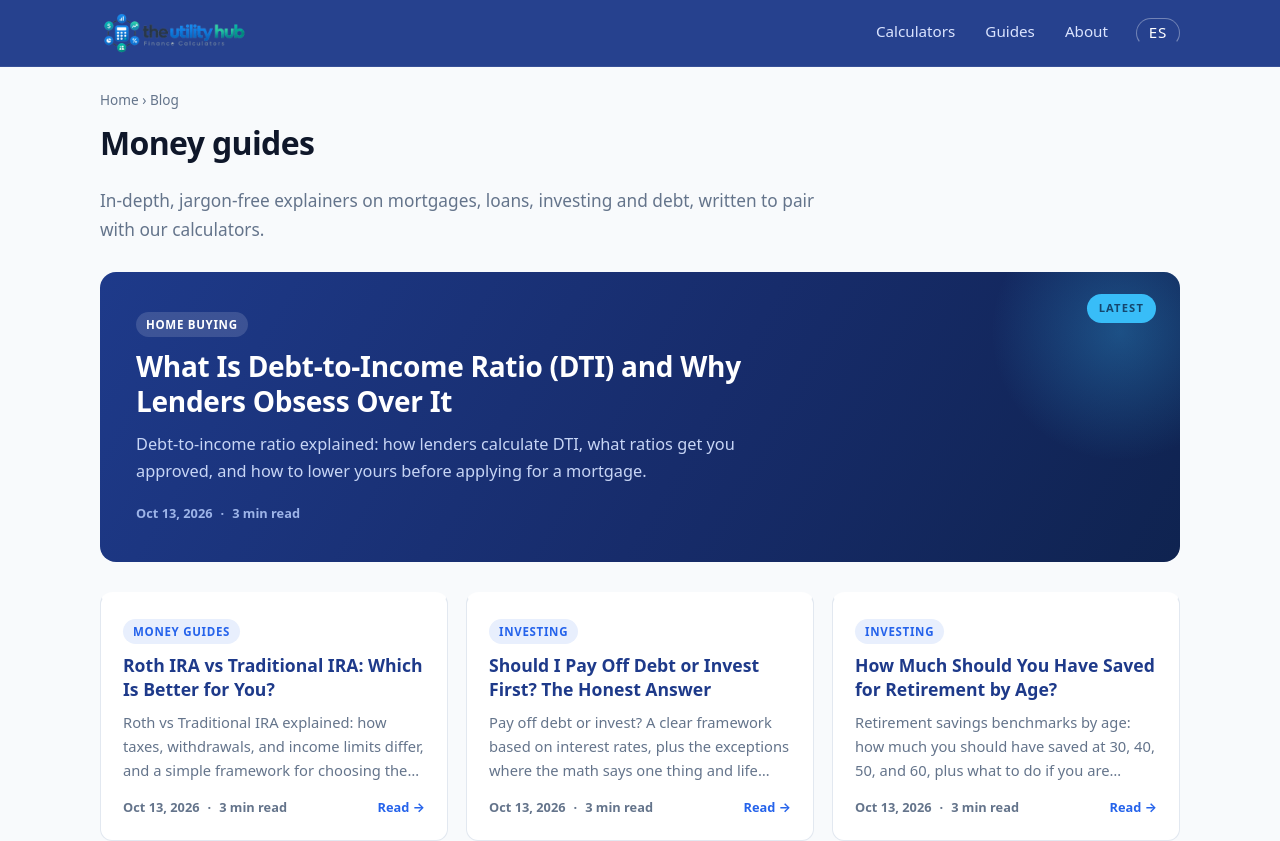
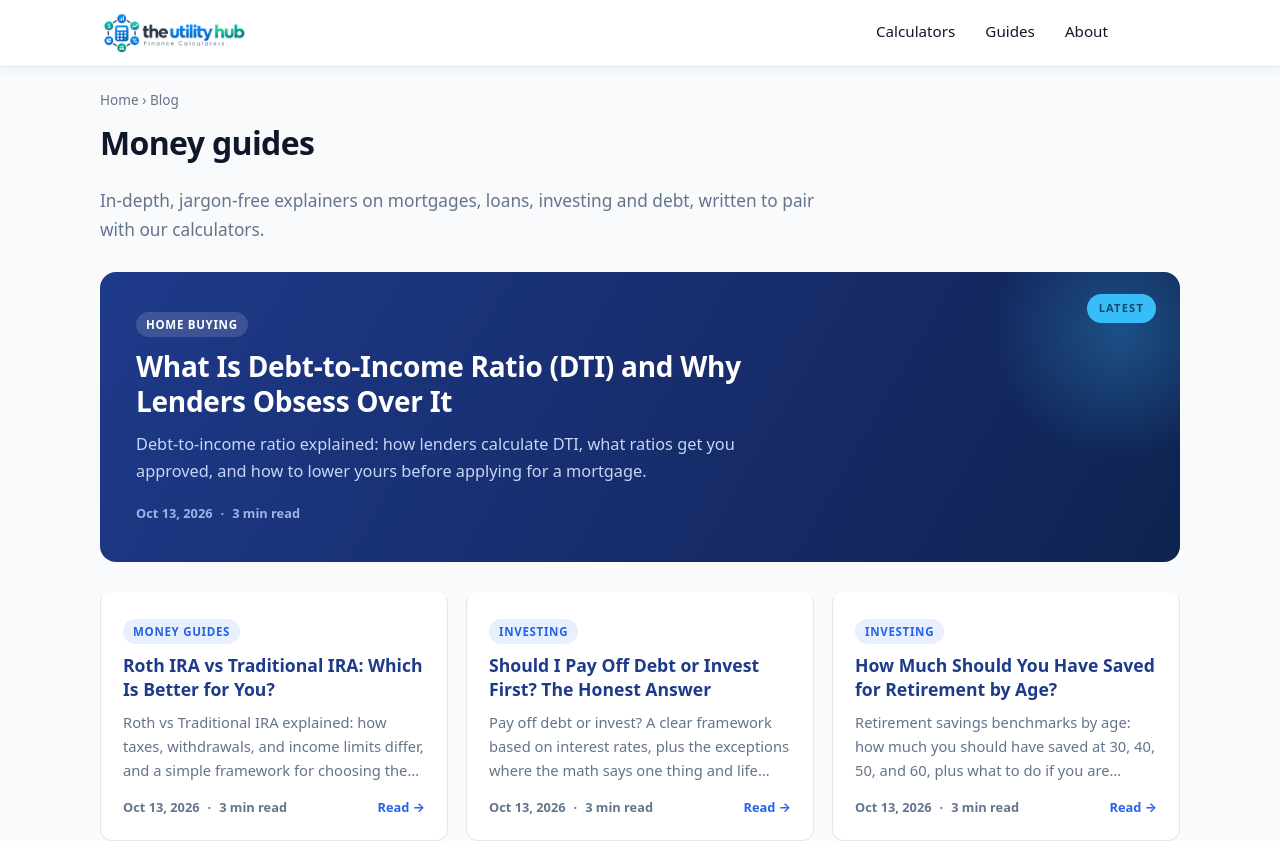
Before and after one commit to itsmemubeenkhan/utility-hub, a Next.js app: page /en/blog in a window 1280 px wide. Shown: the top 841 px of the page. Built offline with nearby package versions, Linux system fonts and the light colour scheme; no server answers.

Commit message:
Header white bg for logo visibility, footer logo on white pill

```diff
--- a/app/globals.css
+++ b/app/globals.css
@@ -28,15 +28,15 @@ a:hover { text-decoration: underline; }
 main { min-height: 60vh; }
 
 /* Header */
-.site-header { background: rgba(30,58,138,.96); backdrop-filter: blur(10px); -webkit-backdrop-filter: blur(10px); color: #fff; position: sticky; top: 0; z-index: 50; border-bottom: 1px solid rgba(255,255,255,.08); }
+.site-header { background: #ffffff; color: var(--ink); position: sticky; top: 0; z-index: 50; border-bottom: 1px solid var(--line); box-shadow: 0 2px 12px rgba(0,0,0,.06); }
 .site-header .container { display: flex; align-items: center; justify-content: space-between; height: 66px; position: relative; }
 .brand { font-weight: 800; font-size: 1.35rem; color: #fff; letter-spacing: -0.02em; }
 .brand span { color: var(--sky); }
 .nav { display: flex; gap: 26px; align-items: center; }
-.nav a { color: #dbe4ff; font-weight: 500; font-size: 0.95rem; padding: 6px 2px; border-bottom: 2px solid transparent; }
-.nav a:hover { color: #fff; text-decoration: none; border-bottom-color: var(--sky); }
+.nav a { color: var(--ink); font-weight: 500; font-size: 0.95rem; padding: 6px 2px; border-bottom: 2px solid transparent; }
+.nav a:hover { color: var(--navy); text-decoration: none; border-bottom-color: var(--sky); }
 .menu-btn { display: none; background: none; border: 0; cursor: pointer; padding: 10px 6px; }
-.menu-btn span { display: block; width: 22px; height: 2px; background: #fff; margin: 5px 0; border-radius: 2px; transition: transform .18s ease, opacity .18s ease; }
+.menu-btn span { display: block; width: 22px; height: 2px; background: var(--ink); margin: 5px 0; border-radius: 2px; transition: transform .18s ease, opacity .18s ease; }
 .menu-btn[aria-expanded="true"] span:nth-child(1) { transform: translateY(7px) rotate(45deg); }
 .menu-btn[aria-expanded="true"] span:nth-child(2) { opacity: 0; }
 .menu-btn[aria-expanded="true"] span:nth-child(3) { transform: translateY(-7px) rotate(-45deg); }
--- a/components/SiteFooter.js
+++ b/components/SiteFooter.js
@@ -15,8 +15,8 @@ export default function SiteFooter({ lang = 'en' }) {
       <div className="container">
         <div className="cols">
           <div>
-            <Link href={prefix || '/'} className="brand" style={{ textDecoration: 'none', display: 'flex', alignItems: 'center' }}>
-              <img src="/logo.png" alt="UtilityHub - Finance Calculators" style={{ height: '36px', width: 'auto' }} />
+            <Link href={prefix || '/'} className="brand" style={{ textDecoration: 'none', display: 'inline-flex', alignItems: 'center', background: '#fff', padding: '8px 14px', borderRadius: '12px' }}>
+              <img src="/logo.png" alt="UtilityHub - Finance Calculators" style={{ height: '32px', width: 'auto' }} />
             </Link>
             <p style={{ maxWidth: 340, marginTop: 12 }}>{t.footer.blurb}</p>
           </div>
```
